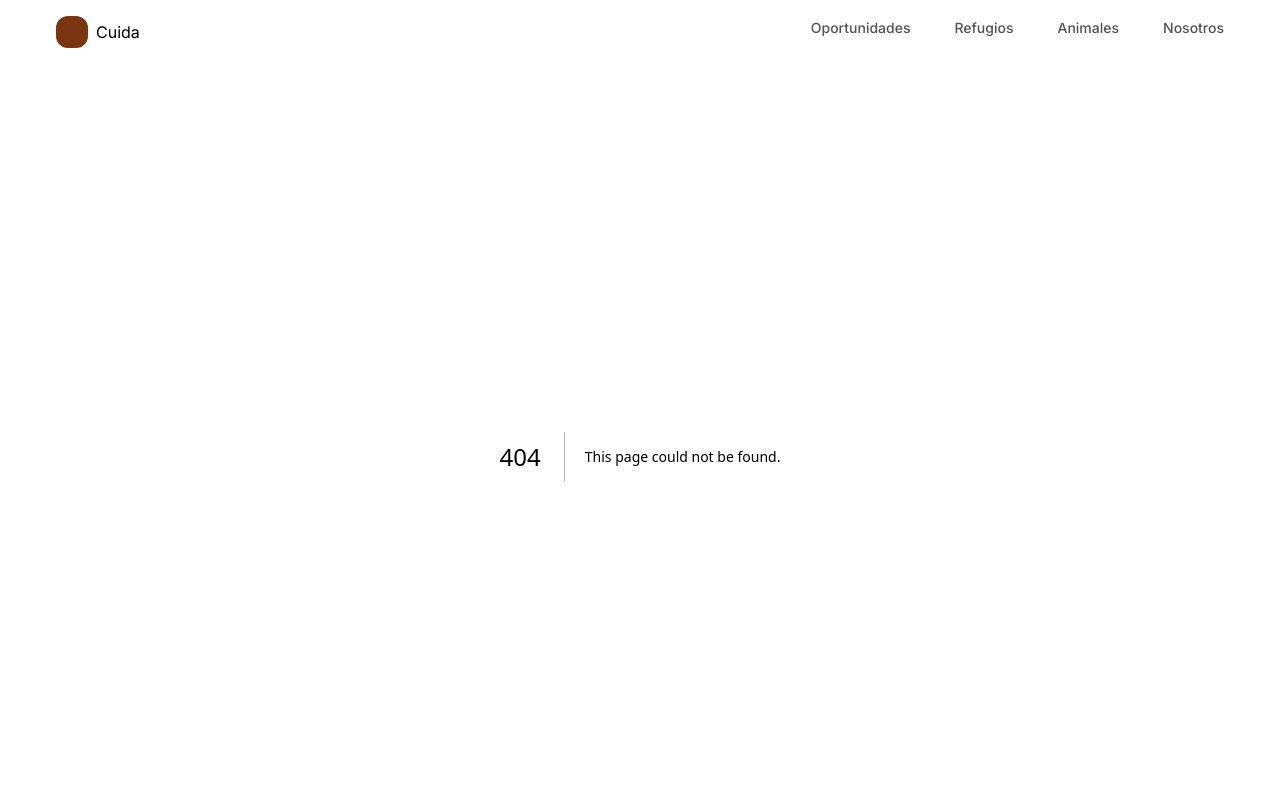
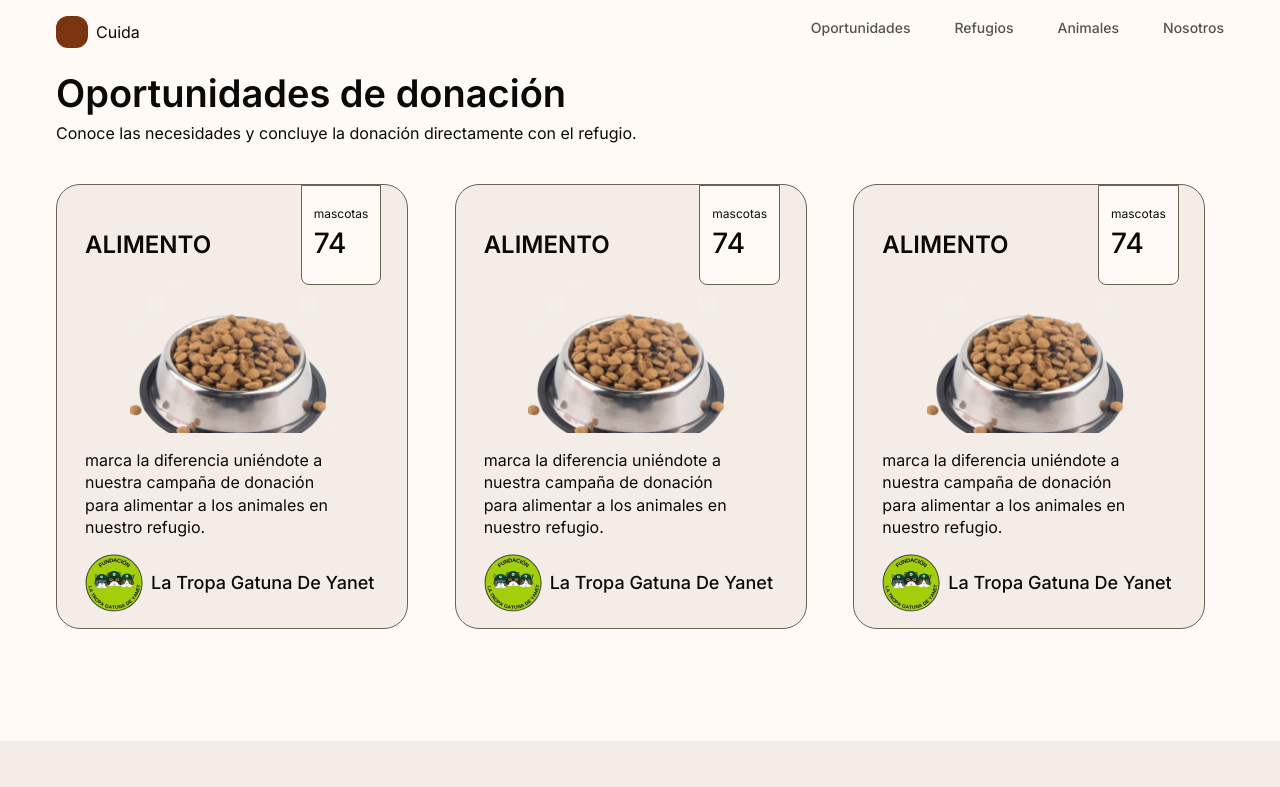
Before and after one commit to andrescasa-dev/cuida-frontend, a Next.js app: page /oportunidades in a window 1280 px wide. Before the commit this address had no page. Shown: the top 787 px of the page. Built offline with nearby package versions, Linux system fonts and the light colour scheme.

Commit message:
oportunidad Card component, BadgedPetCount, ShelterAvatar and oportunidades page

```diff
--- a/src/app/layout.tsx
+++ b/src/app/layout.tsx
@@ -4,6 +4,7 @@ import type { Metadata } from 'next';
 import { Inter } from 'next/font/google';
 import React from 'react';
 import './globals.css';
+import { cn } from '@/lib/utils';
 
 const inter = Inter({ subsets: ['latin'] });
 
@@ -19,7 +20,7 @@ export default function RootLayout({
 }>) {
   return (
     <html lang="en">
-      <body className={inter.className}>
+      <body className={cn(inter.className, 'flex flex-col min-h-dvh')}>
         <Header />
         {children}
         <Footer />
--- /dev/null
+++ b/src/app/oportunidades/page.tsx
@@ -0,0 +1,22 @@
+import OportunidadCard from '@/components/molecules/OportunidadCard';
+import React from 'react';
+
+function page() {
+  return (
+    <main className="main-layout flex-grow gap-y-10 mt-4">
+      <hgroup>
+        <h1 className="title mb-[0.375rem]">Oportunidades de donación</h1>
+        <p className="base">
+          Conoce las necesidades y concluye la donación directamente con el refugio.
+        </p>
+      </hgroup>
+      <div className="grid sm:grid-cols-2 lg:grid-cols-3 gap-7 justify-center">
+        <OportunidadCard />
+        <OportunidadCard />
+        <OportunidadCard />
+      </div>
+    </main>
+  );
+}
+
+export default page;
--- /dev/null
+++ b/src/components/molecules/OportunidadCard.tsx
@@ -0,0 +1,63 @@
+import Image from 'next/image';
+import React from 'react';
+import BadgedPetCount from '../ui/BadgedPetCount';
+import ShelterAvatar from '../ui/ShelterAvatar';
+
+/* Todo
+eliminar defaults
+-[x] design analisis
+-[x] semantic murk up
+-[] desktop
+-[] responsive
+  -[] desktop
+  -[] tablet
+-[] sacar el ejemplo a done se va a hacer el fetch de datos
+-[] agregar textos de la card al design system
+*/
+
+function OportunidadCard({
+  title = 'alimento',
+  image = {
+    imageSrc: '/alimento.png',
+    alt: 'plato con purina para mascotas',
+  },
+  totalPets = 74,
+  description = 'marca la diferencia uniéndote a nuestra campaña de donación para alimentar a los animales en nuestro refugio.',
+  shelter = {
+    name: 'La Tropa Gatuna De Yanet',
+    avatarSrc: '/La_Tropa_Gatuna_De_Yanet 1.png',
+  },
+}: {
+  title: string;
+  image: { imageSrc: string; alt: string };
+  totalPets: number;
+  shelter: {
+    name: string;
+    avatarSrc: string;
+  };
+  description: string;
+}) {
+  return (
+    <article className="max-w-[22rem] relative flex gap-4 flex-col justify-end bg-muted rounded-3xl border border-border px-7 pt-11 pb-4">
+      <header className="mb-auto">
+        <h3 className="font-semibold text-2xl uppercase">{title}</h3>
+        <BadgedPetCount
+          className="absolute top-0 right-[1.6rem]"
+          petQuantity={totalPets}
+        />
+      </header>
+      <div className="flex justify-center">
+        <Image src={image.imageSrc} alt={image.alt} height={205} width={205} />
+      </div>
+      <p className="base">{description}</p>
+      <footer>
+        <a className="flex gap-2 items-center font-medium text-lg" href="">
+          <ShelterAvatar shelter={shelter} />
+          {shelter.name}
+        </a>
+      </footer>
+    </article>
+  );
+}
+
+export default OportunidadCard;
--- a/src/components/sections/Header.tsx
+++ b/src/components/sections/Header.tsx
@@ -4,7 +4,7 @@ import { cn } from '@/lib/utils';
 import HamburgerMenu from '../organisms/HamburgerMenu';
 
 export const pages = [
-  { label: 'Oportunidades', href: '/', id: crypto.randomUUID() },
+  { label: 'Oportunidades', href: '/oportunidades', id: crypto.randomUUID() },
   { label: 'Refugios', href: '/', id: crypto.randomUUID() },
   { label: 'Animales', href: '/', id: crypto.randomUUID() },
   { label: 'Nosotros', href: '/', id: crypto.randomUUID() },
--- /dev/null
+++ b/src/components/ui/BadgedPetCount.tsx
@@ -0,0 +1,26 @@
+import { cn } from '@/lib/utils';
+import React from 'react';
+
+function BadgedPetCount({
+  petQuantity,
+  className,
+}: {
+  petQuantity: number;
+  className: string;
+}) {
+  return (
+    <dl
+      className={cn(
+        'px-[0.75em] py-[1.25em] flex flex-col border border-border rounded-br-[0.5em] rounded-bl-[0.5em] bg-background',
+        className,
+      )}
+    >
+      <dt aria-label="cantidad de mascotas" className="text-xs ">
+        mascotas
+      </dt>
+      <dd className="text-[1.75rem] font-medium">{petQuantity}</dd>
+    </dl>
+  );
+}
+
+export default BadgedPetCount;
--- /dev/null
+++ b/src/components/ui/ShelterAvatar.tsx
@@ -0,0 +1,24 @@
+import Image from 'next/image';
+import React from 'react';
+
+function ShelterAvatar({
+  shelter: { avatarSrc, name },
+}: {
+  shelter: {
+    name: string;
+    avatarSrc: string;
+  };
+}) {
+  return (
+    <div className="inline-flex">
+      <Image
+        alt={`foto avatar del refugio: ${name}`}
+        src={avatarSrc}
+        height={58}
+        width={58}
+      />
+    </div>
+  );
+}
+
+export default ShelterAvatar;
```
Also changed, not shown: public/La_Tropa_Gatuna_De_Yanet 1.png (added), public/alimento.png (added).
